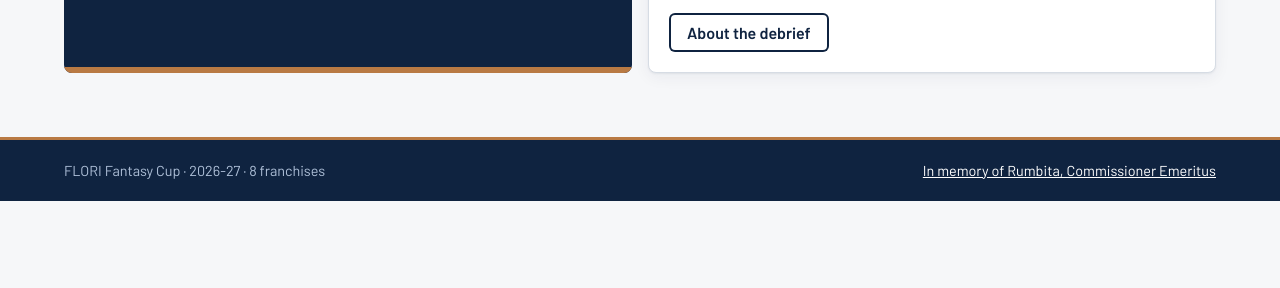
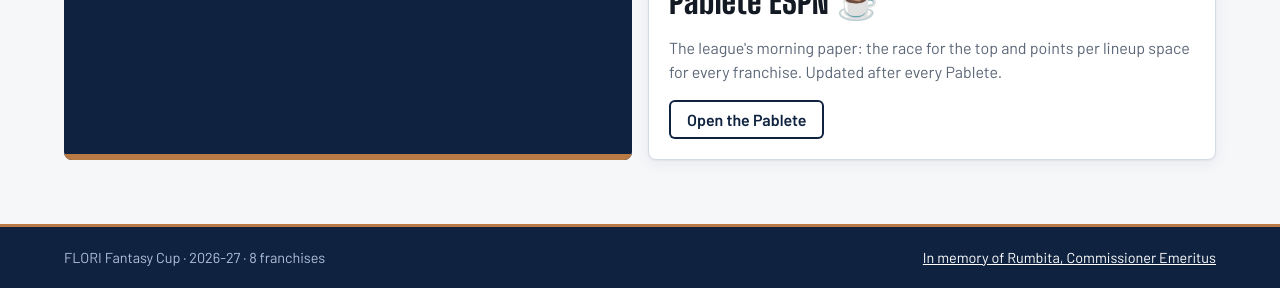
Before and after one commit to jmaycas/flori-fantasy-cup, a plain HTML site: page index.html in a window 1280 px wide. Shown: the part 741-1029 px from the top of the page. Before the commit the page ends 942 px from the top, so only its background shows below. Drawn offline with Linux system fonts and the light colour scheme; no server answers.

Commit message:
The One Gang turns royal blue; Home points to the Pablete
- The One Gang colour #BB2B38 → #2A3F9E. The old red was too close to No Smoke
  Nifty Team's (ΔE 5.6); royal blue is at least ΔE 16.9 from every team, 13.9 with
  colour-blind simulation, and 9.1:1 on white.
- Home: the Standings and Pablete cards no longer say the season hasn't started;
  both link to the Pablete page. Removed the fetch of data/pablete.json, which no
  longer exists.

Co-Authored-By: Claude Opus 5.5 <noreply@anthropic.com>

```diff
--- a/config/league.json
+++ b/config/league.json
@@ -26,7 +26,7 @@
     {"id": "panzas",   "name": "CB Panzas",          "initials": "CBPZ",   "draft_slot": 2, "founded": "2023-24", "gm": null, "logo": "assets/logos/cbpanzas.svg",       "color": "#776AAD"},
     {"id": "franche",  "name": "Franche",            "initials": "PNZA",   "draft_slot": 3, "founded": "2023-24", "gm": null, "logo": "assets/logos/franche.svg",        "color": "#242424"},
     {"id": "lotus",    "name": "Black Lotus",        "initials": "DORA",   "draft_slot": 4, "founded": "2023-24", "gm": null, "logo": "assets/logos/blacklotus.svg",     "color": "#F7941D"},
-    {"id": "onegang",  "name": "The One Gang",       "initials": "K1",     "draft_slot": 5, "founded": "2023-24", "gm": null, "logo": "assets/logos/theonegang.svg",     "color": "#BB2B38"},
+    {"id": "onegang",  "name": "The One Gang",       "initials": "K1",     "draft_slot": 5, "founded": "2023-24", "gm": null, "logo": "assets/logos/theonegang.svg",     "color": "#2A3F9E"},
     {"id": "nosmoke",  "name": "No Smoke Nifty Team", "initials": "NST",    "draft_slot": 6, "founded": "2023-24", "gm": null, "logo": "assets/logos/nosmoke.svg",        "color": "#D62627"},
     {"id": "jorge",    "name": "Georgehood Team",    "initials": "GHT",    "draft_slot": 7, "founded": "2023-24", "gm": null, "logo": "assets/logos/georgehood.svg",     "color": "#1F9E89", "aliases": ["jorge's Scary Team"]},
     {"id": "andeme",   "name": "Andemegoat",         "initials": "ADGT",   "draft_slot": 8, "founded": "2023-24", "gm": null, "logo": "assets/logos/andemegoat.svg",     "color": "#56C9EE"}
--- a/index.html
+++ b/index.html
@@ -41,7 +41,7 @@
   </main>
 
   <script type="module">
-    import { mountChrome, el, crownsOf, titlesOf, teamChip, boxTable } from "./js/ui.js";
+    import { mountChrome, el, crownsOf, titlesOf } from "./js/ui.js";
 
     const cfg = await mountChrome("home");
     const { league, teams } = cfg;
@@ -80,34 +80,13 @@
         el("a", { class: "btn", href: "teams.html" }, "See the rosters"));
     }
 
-    // Standings and latest debrief (data/pablete.json appears once the daily ESPN sync runs).
-    const sBody = document.getElementById("standings-body");
-    const dBody = document.getElementById("debrief-body");
-    let pablete = null;
-    try {
-      const r = await fetch("data/pablete.json", { cache: "no-cache" });
-      if (r.ok) pablete = await r.json();
-    } catch { /* not published yet */ }
-
-    if (pablete?.season?.length) {
-      sBody.append(boxTable({
-        caption: "Standings by total points",
-        sortKey: "total", sortDir: "desc",
-        rows: pablete.season,
-        columns: [
-          { key: "team", label: "Team", value: r => teams.find(t => t.id === r.team_id).name, render: r => teamChip(cfg, r.team_id) },
-          { key: "total", label: "Points", num: true, value: r => r.total_points, render: r => r.total_points.toLocaleString("en-GB") },
-        ],
-      }));
-      dBody.append(
-        el("p", {}, pablete.headline || `Debrief for ${pablete.date}`),
-        el("a", { class: "btn secondary", href: "pablete.html" }, "Read the debrief"));
-    } else {
-      sBody.append(el("p", { class: "muted" }, "Standings start after the first night of games."));
-      dBody.append(
-        el("p", { class: "muted" }, "The morning debrief starts after the first night of games."),
-        el("a", { class: "btn secondary", href: "pablete.html" }, "About the debrief"));
-    }
+    // Standings and the debrief both live on the Pablete page (data from the league sheet).
+    document.getElementById("standings-body").append(
+      el("p", { class: "muted" }, "Total points, rank and every move since the last Pablete are on the Pablete page."),
+      el("a", { class: "btn secondary", href: "pablete.html" }, "See the standings"));
+    document.getElementById("debrief-body").append(
+      el("p", { class: "muted" }, "The league's morning paper: the race for the top and points per lineup space for every franchise. Updated after every Pablete."),
+      el("a", { class: "btn secondary", href: "pablete.html" }, "Open the Pablete"));
   </script>
 </body>
 </html>
```
